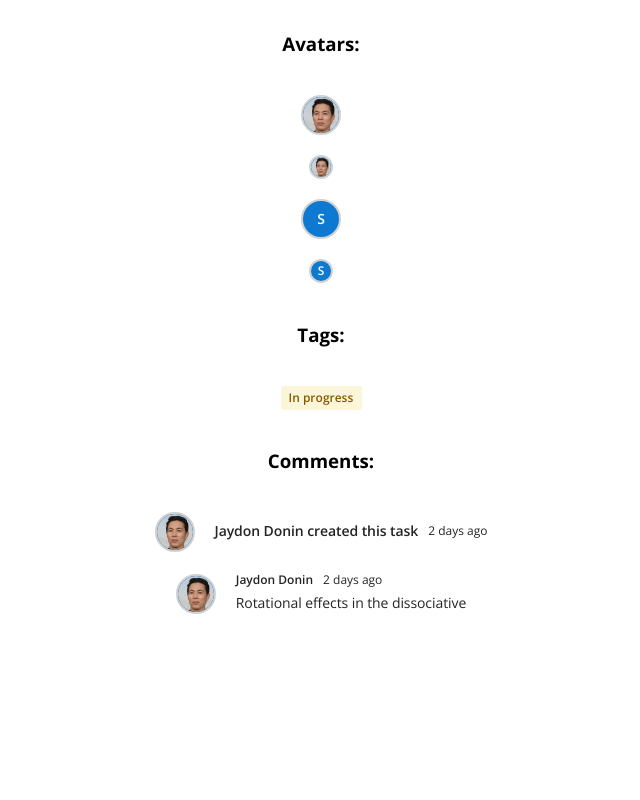
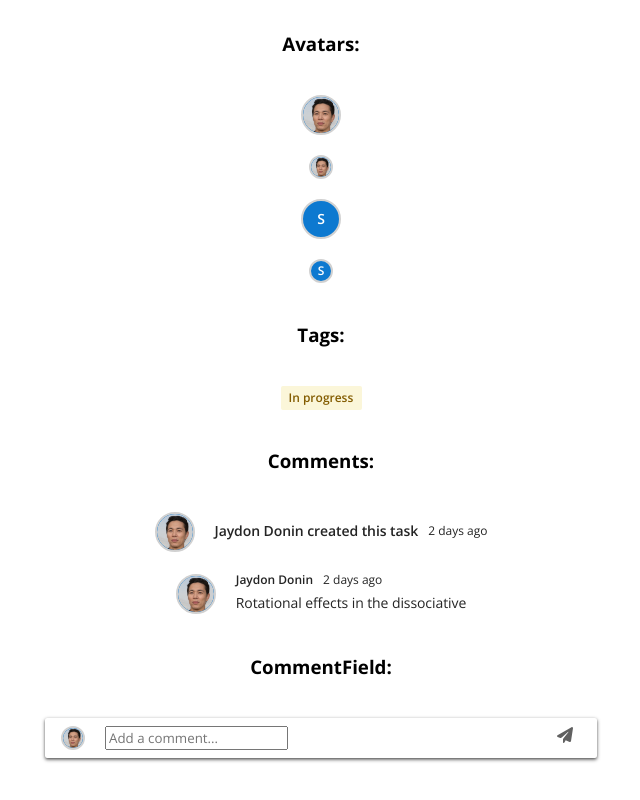
Before and after one commit to antisocrates/atypon-assignment, a Next.js app: page / in a window 1280 px wide. Shown: the part 458-1258 px from the top of the page, without its empty margins (319-959 px from the left). Before the commit the page ends 1073 px from the top, so only its background shows below. Built offline with nearby package versions, Linux system fonts and the light colour scheme.

Commit message:
commentfield

```diff
--- /dev/null
+++ b/components/comment-field/comment-field.component.tsx
@@ -0,0 +1,18 @@
+import React from 'react';
+import styles from './comment-field.module.css';
+import {Send} from '../icons';
+
+export interface CommentFieldProps {
+    avatar: React.ReactNode;
+    placeholder: string;
+}
+
+export const CommentField: React.FC<CommentFieldProps> = ({avatar,placeholder}) => {
+    return (
+        <div className={`${styles.commentField} default-box-shadow`}>
+            <div>{avatar}</div>
+            <input type={"text"} placeholder={placeholder}/>
+            <div className={styles.sendIcon} style={{fontSize: 20}}><Send/></div>
+        </div>
+    )
+}
--- /dev/null
+++ b/components/comment-field/comment-field.module.css
@@ -0,0 +1,22 @@
+.commentField {
+    display: flex;
+    flex-direction: row;
+    justify-content: start;
+    gap: 20px;
+    align-items: center;
+    padding: 4px 16px;
+    width: 552px;
+    height: 40px;
+    background: var(--white);
+    border-radius: 2px;
+}
+
+.sendIcon{
+    margin-left: auto;
+}
+
+.sendIcon svg{
+    width: 32px;
+    height: 32px;
+    color: var(--gray-300);
+}
--- a/pages/index.tsx
+++ b/pages/index.tsx
@@ -7,6 +7,7 @@ import {Avatar, AvatarSizes} from "../components/avatar/avatar.component";
 import avatar2 from "../public/avatar-2.jpg";
 import {Tag} from "../components/tag/tag.component";
 import {Comment, CommentTypes} from "../components/comment/comment.component";
+import {CommentField} from "../components/comment-field/comment-field.component";
 
 const Home: NextPage = () => {
     return (
@@ -41,6 +42,9 @@ const Home: NextPage = () => {
                     <Comment avatar={<Avatar avatarSize={AvatarSizes.large} avatarText={"Socrates"} photoURL={avatar2}/>} user={"Jaydon Donin"} age={2} commentType={CommentTypes.notice}/>
                     <Comment avatar={<Avatar avatarSize={AvatarSizes.large} avatarText={"Socrates"} photoURL={avatar2}/>} user={"Jaydon Donin"} age={2} commentType={CommentTypes.post} content={"Rotational effects in the dissociative"}/>
 
+                    <h3>CommentField:</h3>
+                    <CommentField avatar={<Avatar avatarSize={AvatarSizes.small} avatarText={"Socrates"} photoURL={avatar2}/>} placeholder={"Add a comment..."}/>
+
                 </div>
             </main>
         </div>
--- a/styles/common.css
+++ b/styles/common.css
@@ -1,5 +1,6 @@
 .default-box-shadow {
-    box-shadow: 0 0.3px 0.9px rgba(0, 0, 0, 0.07), 0 1.6px 3.6px rgba(0, 0, 0, 0.11);
+    /*box-shadow: 0 0.3px 0.9px rgba(0, 0, 0, 0.07), 0 1.6px 3.6px rgba(0, 0, 0, 0.11);*/
+    box-shadow: 0 0.3px 0.9px rgba(0, 0, 0, 0.07), 0 1.6px 3.6px rgba(0, 0, 0, 0.7);
 }
 
 .container {
@@ -8,9 +9,7 @@
     gap: 20px;
     justify-content: flex-start;
     align-items: center;
-    /*background-color: red;*/
-    margin: 0 10% 10% 10%;
-    height: 100vh;
+    margin: 0 10% 5% 10%;
 }
 
 .container > * {
```
